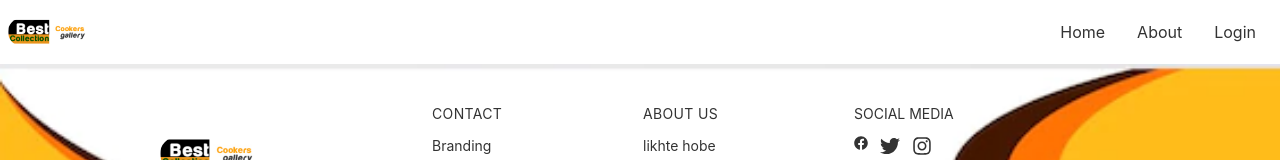
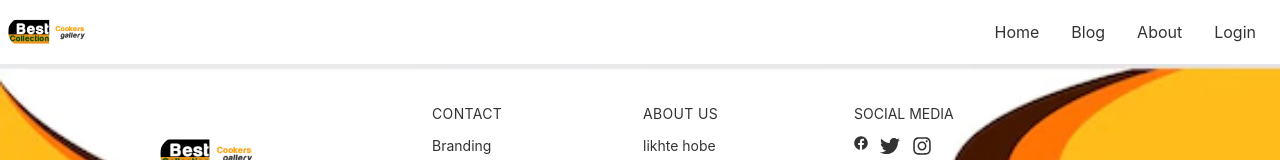
Before and after one commit to afianasrin1/crockeries-client, a React (Create React App) app: page / in a window 1280 px wide. Shown: the top 160 px of the page. Built offline with nearby package versions, Linux system fonts and the light colour scheme; no server answers.

Commit message:
login system are create

```diff
--- a/src/Pages/Shared/Navbar/Navbar.js
+++ b/src/Pages/Shared/Navbar/Navbar.js
@@ -16,7 +16,9 @@ const Navbar = () => {
       <li>
         <Link to="/">Home</Link>
       </li>
-
+      <li>
+        <Link to="/blog">Blog</Link>
+      </li>
       <li>
         <Link to="/about">About</Link>
       </li>
--- a/src/Routes/Routes/Routes.js
+++ b/src/Routes/Routes/Routes.js
@@ -6,7 +6,7 @@ import Home from "../../Pages/Home/Home/Home";
 import Login from "../../Pages/Login/Login";
 import ErrorPage from "../../Pages/Shared/ErrorPage/ErrorPage";
 import SignUp from "../../Pages/SignUp/SignUp";
-
+import Blog from "../../Pages/Blog/Blog";
 const router = createBrowserRouter([
   {
     path: "/",
@@ -20,6 +20,10 @@ const router = createBrowserRouter([
       {
         path: "/login",
         element: <Login></Login>,
+      },
+      {
+        path: "/blog",
+        element: <Blog />,
       },
       {
         path: "/signup",
```
